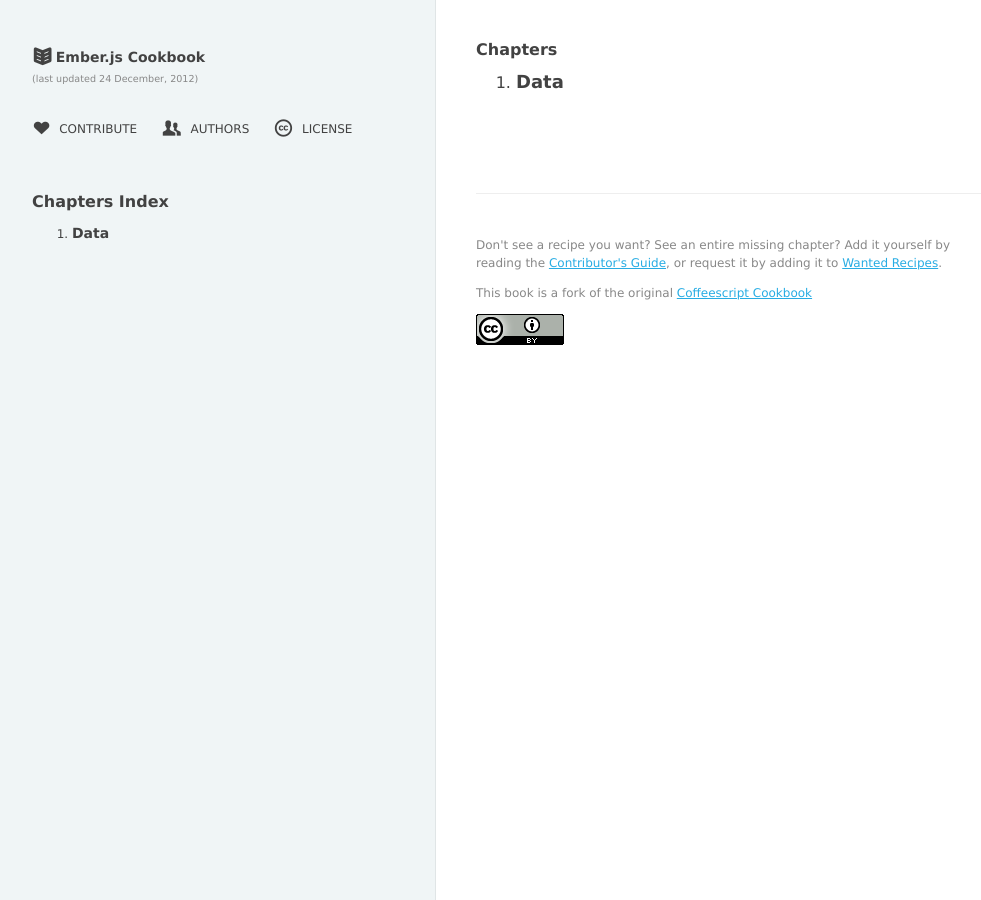
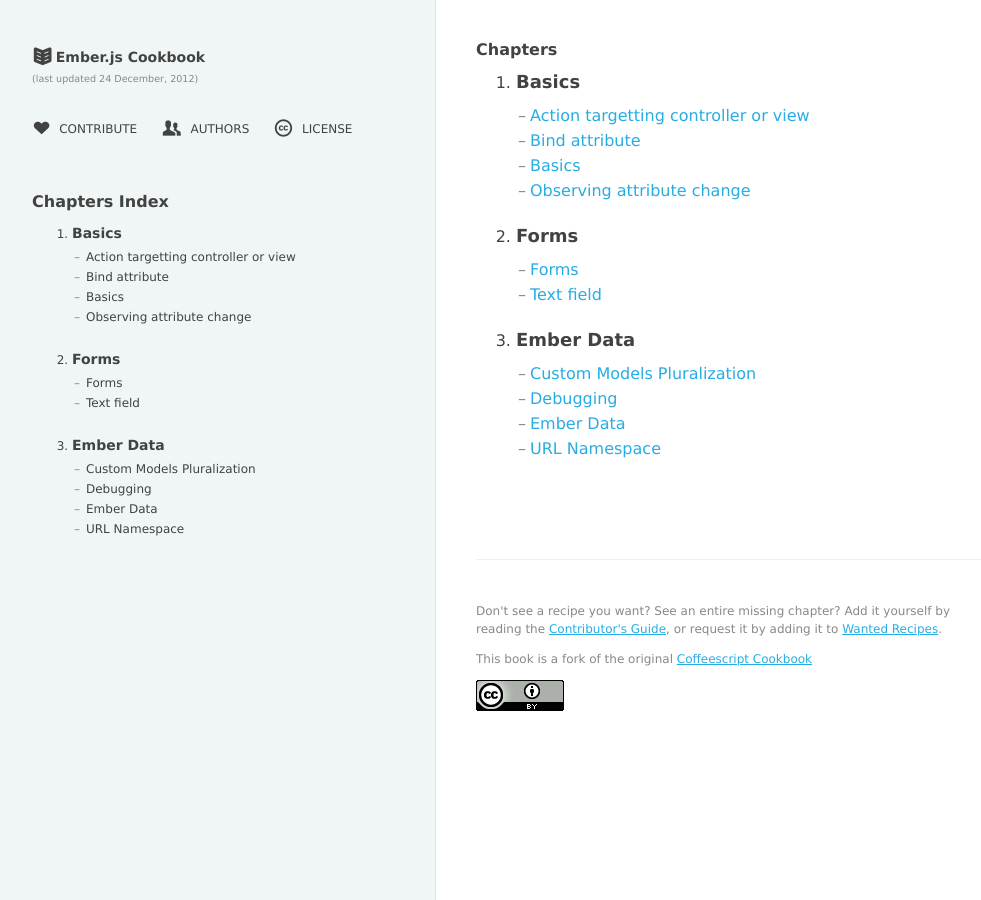
Before and after one commit to ember-cookbook/ember-cookbook.github.com, a Jekyll site: the page built from chapters/index.html, in a window 1280 px wide. Shown: the whole page, without its empty margins (8-989 px from the left). Built offline with Jekyll 4.4.1, drawn with Linux system fonts in a browser that asks for light colours.

Commit message:
Add Text Field recipe

```diff
--- a/_layouts/chapter.html
+++ b/_layouts/chapter.html
@@ -1,6 +1,7 @@
 ---
 chapters:
 - Basics
+- Forms
 - Ember Data
 ---
 
--- a/_layouts/default.html
+++ b/_layouts/default.html
@@ -1,6 +1,7 @@
 ---
 chapters:
 - Basics
+- Forms
 - Ember Data
 ---
 
--- a/_layouts/recipe.html
+++ b/_layouts/recipe.html
@@ -1,6 +1,7 @@
 ---
 chapters:
 - Basics
+- Forms
 - Ember Data
 ---
 
--- /dev/null
+++ b/chapters/forms/text_field.md
@@ -0,0 +1,26 @@
+---
+layout: recipe
+title: Text field
+chapter: Ember Data
+---
+
+## Problem
+
+You need to create a two way data binding for a text field
+
+## Solution
+
+Use `Ember.TextField` class either directly, or by subclassing
+
+{% highlight javascript %}
+App.burger = Em.Object.create({
+  name: null
+});
+{% endhighlight %}
+
+{% highlight html %}
+{% raw %}{{view Ember.TextField valueBinding="App.burger.name"}}{% endraw %}
+<label>value of {% raw %}{{App.burger.name}}{% endraw %}</label>
+{% endhighlight %}
+
+[Here's a JSFiddle](http://jsfiddle.net/darthdeus/qgpK8/1/)
--- a/chapters/index.html
+++ b/chapters/index.html
@@ -2,7 +2,9 @@
 layout: default
 title: Cookbook
 chapters:
-- Data
+- Basics
+- Forms
+- Ember Data
 ---
 
 <article class="content-block">
```
Also changed, not shown: chapters/forms/index.html (added, +18 -0 lines).
